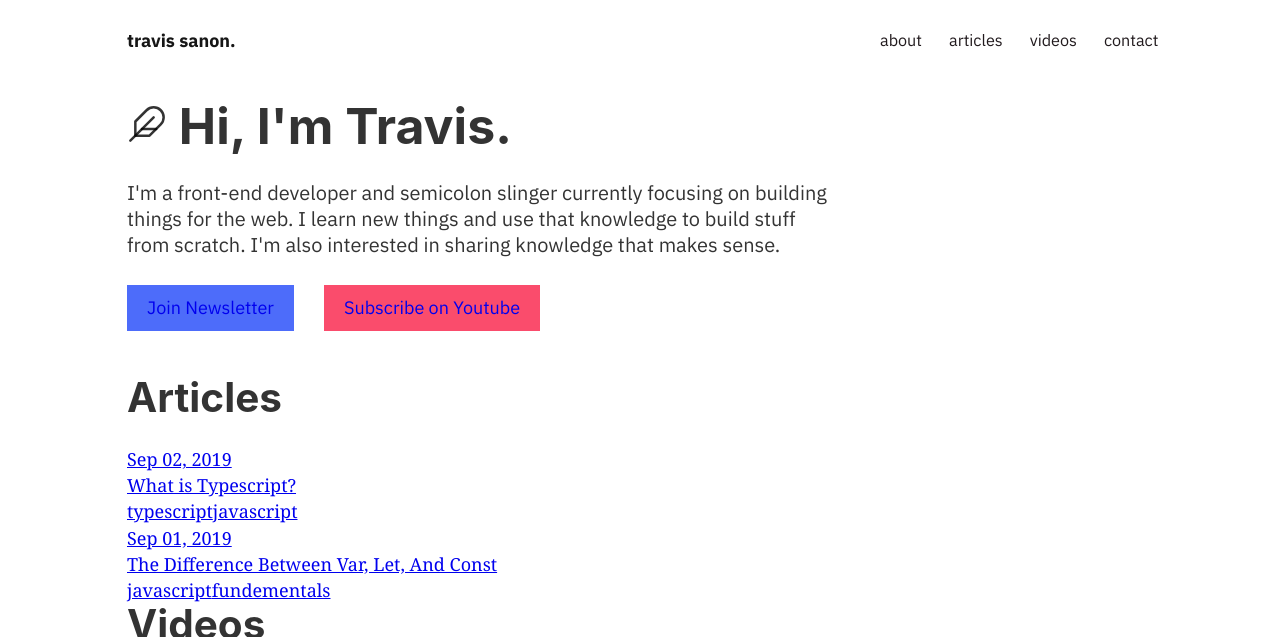
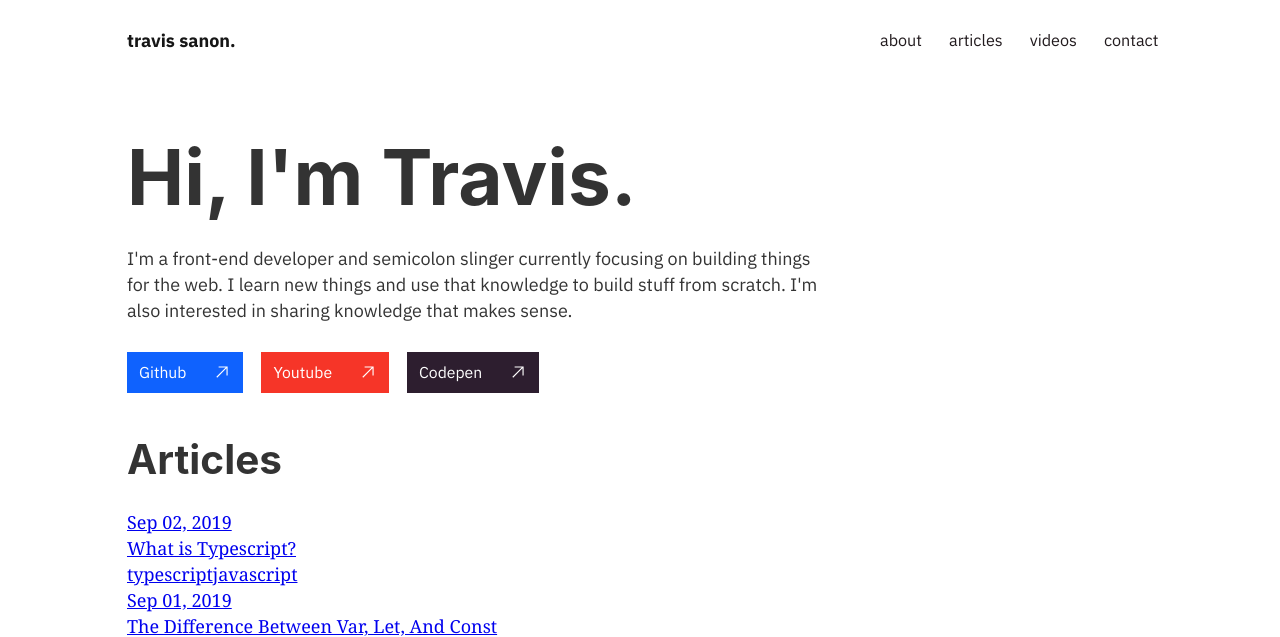
Before and after one commit to travissanon/travissanon.com, a Gatsby site: page / in a window 1280 px wide. Shown: the top 637 px of the page. Built offline with nearby package versions, Linux system fonts and the light colour scheme; Gatsby itself is replaced by a stand-in of ours.

Commit message:
feat: tweak hero section of homepage (#26)

```diff
--- a/gatsby-config.js
+++ b/gatsby-config.js
@@ -21,12 +21,20 @@ module.exports = {
       },
     },
     {
-      resolve: `gatsby-source-filesystem`,
+      resolve: 'gatsby-plugin-react-svg',
       options: {
-        path: `${__dirname}/src/markdown-pages`,
-        name: `markdown-pages`,
-      },
+        rule: {
+          include: /assets/
+        }
+      }
     },
+    // {
+    //   resolve: `gatsby-source-filesystem`,
+    //   options: {
+    //     path: `${__dirname}/src/markdown-pages`,
+    //     name: `markdown-pages`,
+    //   },
+    // },
     `gatsby-transformer-remark`,
     `gatsby-transformer-sharp`,
     `gatsby-plugin-sharp`,
--- a/package.json
+++ b/package.json
@@ -12,6 +12,7 @@
     "gatsby-plugin-manifest": "^2.2.4",
     "gatsby-plugin-offline": "^2.2.4",
     "gatsby-plugin-react-helmet": "^3.1.6",
+    "gatsby-plugin-react-svg": "^3.0.0",
     "gatsby-plugin-sass": "^2.1.4",
     "gatsby-plugin-sharp": "^2.2.9",
     "gatsby-source-filesystem": "^2.1.8",
--- a/src/components/introduction.js
+++ b/src/components/introduction.js
@@ -1,14 +1,9 @@
 import React from "react"
-import { Feather } from "react-feather"
+import UpArrowRight from "../assets/arrow--up-right.svg"
 
 const Introduction = ({ siteTitle }) => (
   <div className="introduction">
-    <h1 className="introduction__title">
-      <span>
-        <Feather size={"40"} strokeWidth={"1.5"} />
-      </span>{" "}
-      Hi, I'm Travis.
-    </h1>
+    <h1 className="introduction__title">Hi, I'm Travis.</h1>
     <p className="introduction__description">
       I'm a front-end developer and semicolon slinger currently focusing on
       building things for the web. I learn new things and use that knowledge to
@@ -17,18 +12,34 @@ const Introduction = ({ siteTitle }) => (
     </p>
     <div className="introduction__cta">
       <a
-        href="https://travissanon.substack.com/subscribe"
+        href="https://github.com/travissanon"
         target="_blank"
         className="button"
       >
-        Join Newsletter
+        <span>
+          <span>Github</span>
+          <UpArrowRight />
+        </span>
       </a>
       <a
         href="https://www.youtube.com/c/DevMaterial/featured"
         target="_blank"
         className="button button--red"
       >
-        Subscribe on Youtube
+        <span>
+          <span>Youtube</span>
+          <UpArrowRight />
+        </span>
+      </a>
+      <a
+        href="https://www.youtube.com/c/DevMaterial/featured"
+        target="_blank"
+        className="button button--dark-grey"
+      >
+        <span>
+          <span>Codepen</span>
+          <UpArrowRight />
+        </span>
       </a>
     </div>
   </div>
--- a/src/stylesheets/home.scss
+++ b/src/stylesheets/home.scss
@@ -6,6 +6,7 @@
   justify-content: space-between;
   align-items: center;
   margin: var(--spacing-06) 0;
+  padding-bottom: var(--layout-03);
   max-width: 100%;
 
   &__title-name {
@@ -41,15 +42,14 @@
       transition: border-color 100ms ease-in-out;
 
       &:hover {
-          border-bottom-color: var(--midnight);
+        border-bottom-color: var(--midnight);
       }
-  }
+    }
   }
 
   &__navigation-item {
     font-size: 0.9rem;
     font-weight: 400;
-    // padding-left: 20px;
     margin-left: var(--spacing-06);
     text-decoration: none;
     color: $black-primary;
@@ -61,12 +61,14 @@
   margin: 45px 0;
 
   &__title {
-    font-size: 45px;
+    font-size: var(--font-xxxl);
+    margin: var(--spacing-06) 0;
   }
 
   &__description {
-    font-size: 20px;
+    font-size: var(--font-sm);
     max-width: 700px;
+    margin: 0;
   }
 
   span {
@@ -77,13 +79,28 @@
     display: flex;
     align-items: center;
     justify-content: baseline;
+    margin: var(--spacing-06) 0;
+
+    svg {
+      width: 1rem;
+      fill: var(--white);
+    }
 
     .button {
-      margin-right: 30px;
+      margin-right: var(--spacing-05);
+
+      span {
+        display: flex;
+        align-items: center;
+      }
+
+      span span {
+        margin-right: var(--spacing-06);
+      }
     }
   }
 
-  @media screen and (min-width: 450px) {
+  @media screen and (max-width: 450px) {
     &__title {
       font-size: 50px;
     }
--- a/src/stylesheets/index.scss
+++ b/src/stylesheets/index.scss
@@ -2,42 +2,42 @@
 
 :root {
   // Font Scale
-    --font-xxs:         0.75rem;    // Plex 12
-    --font-xs:          0.875rem;   // Plex 14
-    --font-sm:          1rem;       // Plex 16
-    --font-md:          1.25rem;    // Plex 20
-    --font-lg:          1.75rem;    // Plex 28
-    --font-xl:          2.25rem;    // Plex 36
-    --font-xxl:         3rem;       // Plex 48
-    --font-xxxl:        4.25rem;    // Plex 68
+  --font-xxs: 0.75rem; // Plex 12
+  --font-xs: 0.875rem; // Plex 14
+  --font-sm: 1rem; // Plex 16
+  --font-md: 1.25rem; // Plex 20
+  --font-lg: 1.75rem; // Plex 28
+  --font-xl: 2.25rem; // Plex 36
+  --font-xxl: 3rem; // Plex 48
+  --font-xxxl: 4.25rem; // Plex 68
 
   // Colors
-    --white:          #ffffff;
-    --midnight:       #161616;
-    --aero-blue:      #E0F5E8;
+  --white: #ffffff;
+  --midnight: #161616;
+  --aero-blue: #e0f5e8;
 
   // Spacing Scale
-    --spacing-01:       0.125rem;   // 2px
-    --spacing-02:       0.25rem;    // 4px
-    --spacing-03:       0.5rem;     // 8px
-    --spacing-04:       0.75rem;    // 12px
-    --spacing-05:       1rem;       // 16px
-    --spacing-06:       1.5rem;     // 24px
-    --spacing-07:       2rem;       // 32px
-    --spacing-08:       2.5rem;     // 40px
-    --spacing-09:       3rem;       // 48px
+  --spacing-01: 0.125rem; // 2px
+  --spacing-02: 0.25rem; // 4px
+  --spacing-03: 0.5rem; // 8px
+  --spacing-04: 0.75rem; // 12px
+  --spacing-05: 1rem; // 16px
+  --spacing-06: 1.5rem; // 24px
+  --spacing-07: 2rem; // 32px
+  --spacing-08: 2.5rem; // 40px
+  --spacing-09: 3rem; // 48px
 
   // Layout Scale
-    --layout-01:       1rem;        // 16px
-    --layout-02:       1.5rem;      // 24px
-    --layout-03:       2rem;        // 32px
-    --layout-04:       3rem;        // 48px
-    --layout-05:       4rem;        // 64px
-    --layout-06:       6rem;        // 96px
-    --layout-07:       10rem;       // 160px
+  --layout-01: 1rem; // 16px
+  --layout-02: 1.5rem; // 24px
+  --layout-03: 2rem; // 32px
+  --layout-04: 3rem; // 48px
+  --layout-05: 4rem; // 64px
+  --layout-06: 6rem; // 96px
+  --layout-07: 10rem; // 160px
 }
 
-$purple-primary: #4D6CFA;
+$purple-primary: #4d6cfa;
 $grey-primary: #a8abb4;
 $black-primary: #211a1d;
 
@@ -47,19 +47,24 @@ $link-background-hovered: rgba(77, 108, 250, 0.5);
 
 .button {
   font-family: "IBM Plex Sans", sans-serif;
-    font-size: 18px;
+  font-size: var(--font-xs);
   font-weight: 400;
-    color: --white;
+  color: var(--white);
   text-decoration: none;
-    padding: 10px 20px;
-    background: $purple-primary;
+  padding: 7.8px 12px;
+  background: #0f62fe;
+  transition: opacity 100ms ease-in-out;
 
   &:hover {
     opacity: 0.7;
   }
 
   &--red {
-        background: #FA4C6C;
+    background: #f63528;
+  }
+
+  &--dark-grey {
+    background: #2d1e2f;
   }
 }
 
```
Also changed, not shown: src/assets/arrow--up-right.svg (added), 1 other file. Lines whose indentation alone changed are shown as unchanged.
